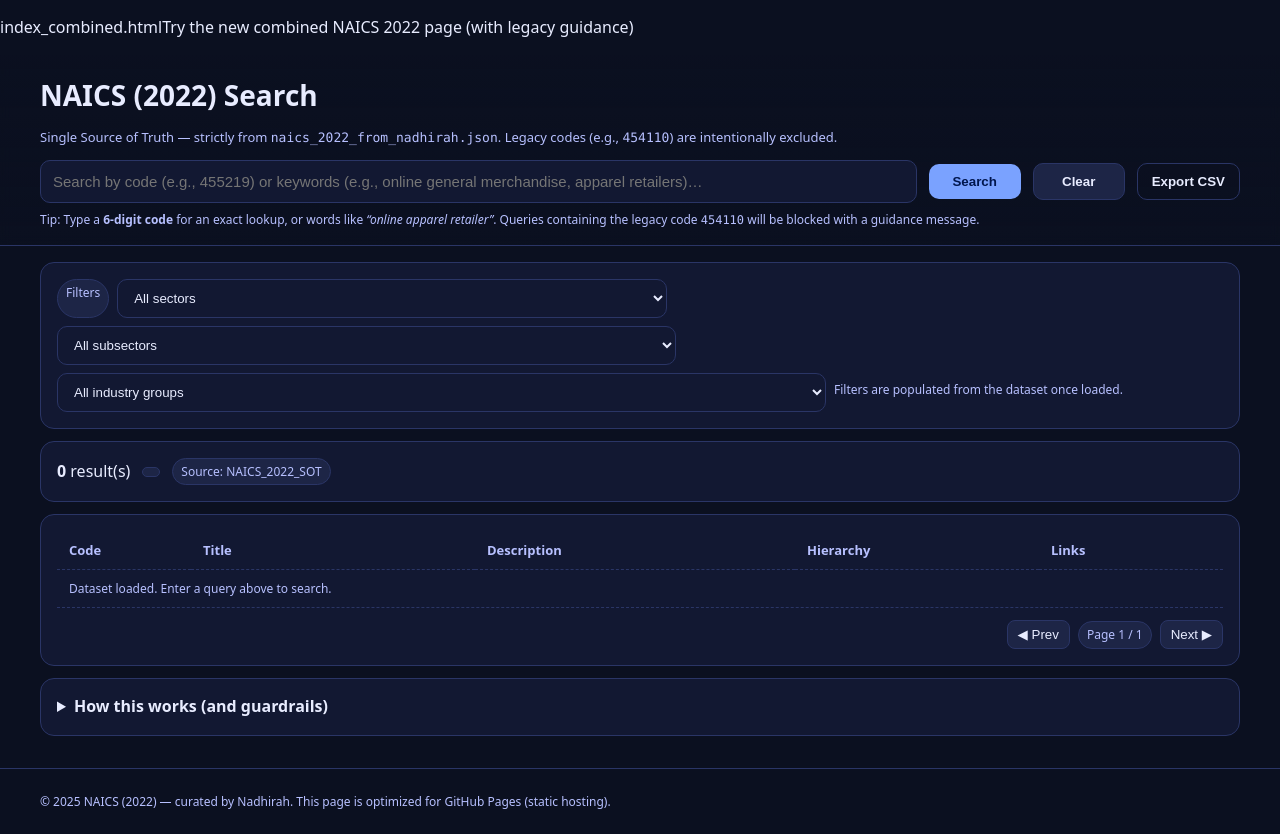
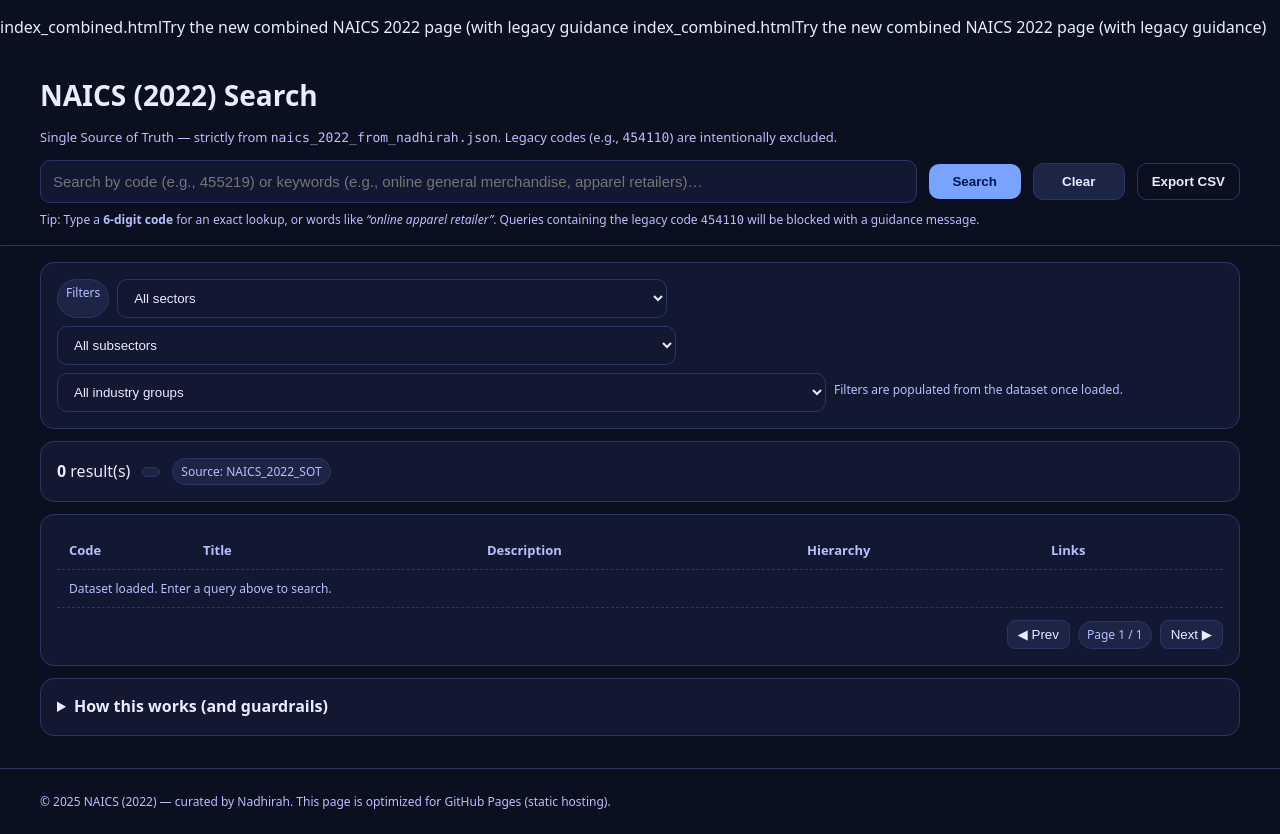
Before and after one commit to nadhinad99-creator/NAICS-2022, a plain HTML site: page index.html in a window 1280 px wide. Drawn offline with Linux system fonts and the light colour scheme.

Commit message:
Update index.html

```diff
--- a/index.html
+++ b/index.html
@@ -1,6 +1,6 @@
 <p style="margin:16px 0;">
-  index_combined.htmlTry the new combined NAICS 2022 page (with legacy guidance)</a>
-</p>
+  index_combined.htmlTry the new combined NAICS 2022 page (with legacy guidance index_combined.htmlTry the new combined NAICS 2022 page (with legacy guidance)</a>
+
 <!doctype html>
 <html lang="en">
 <head>
```
